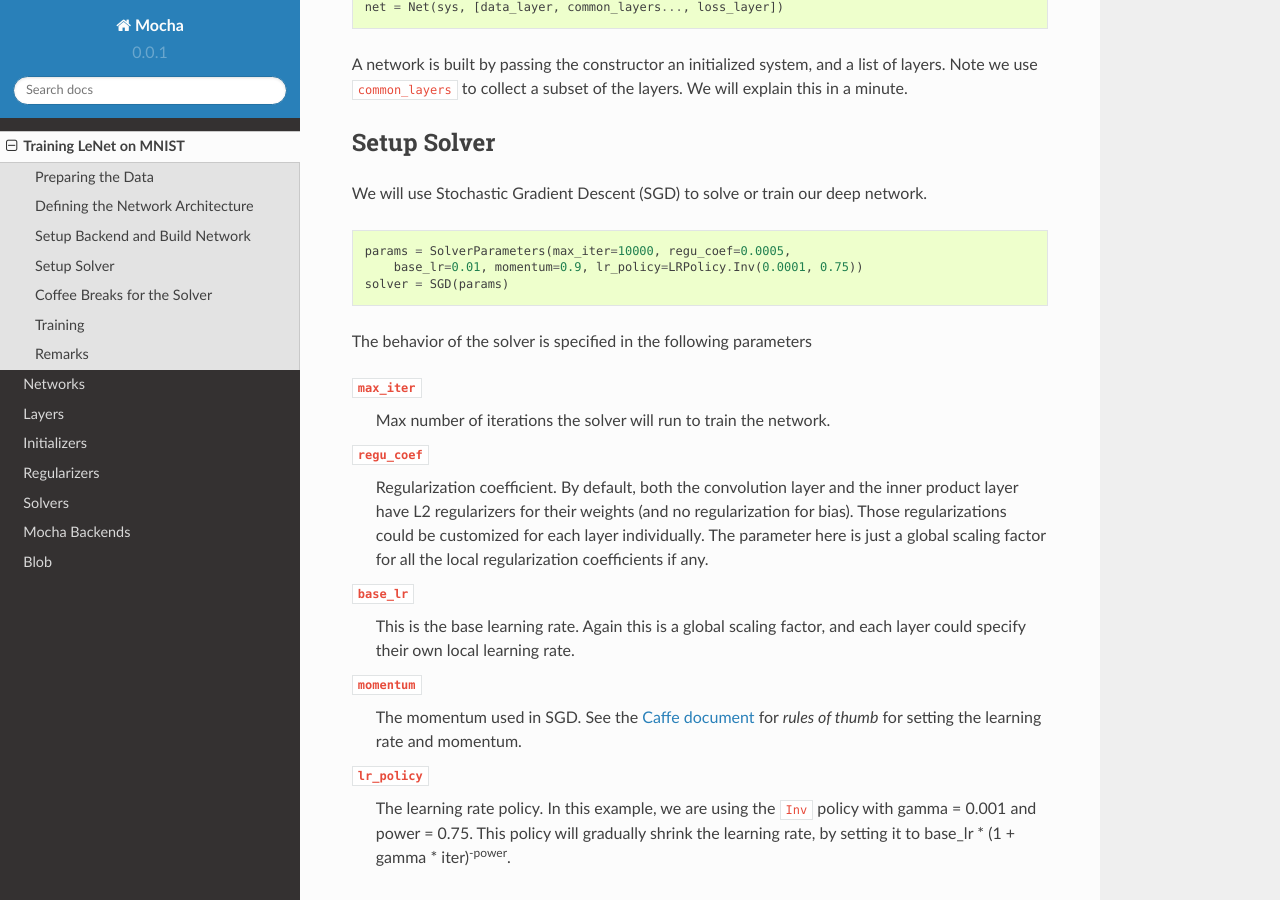
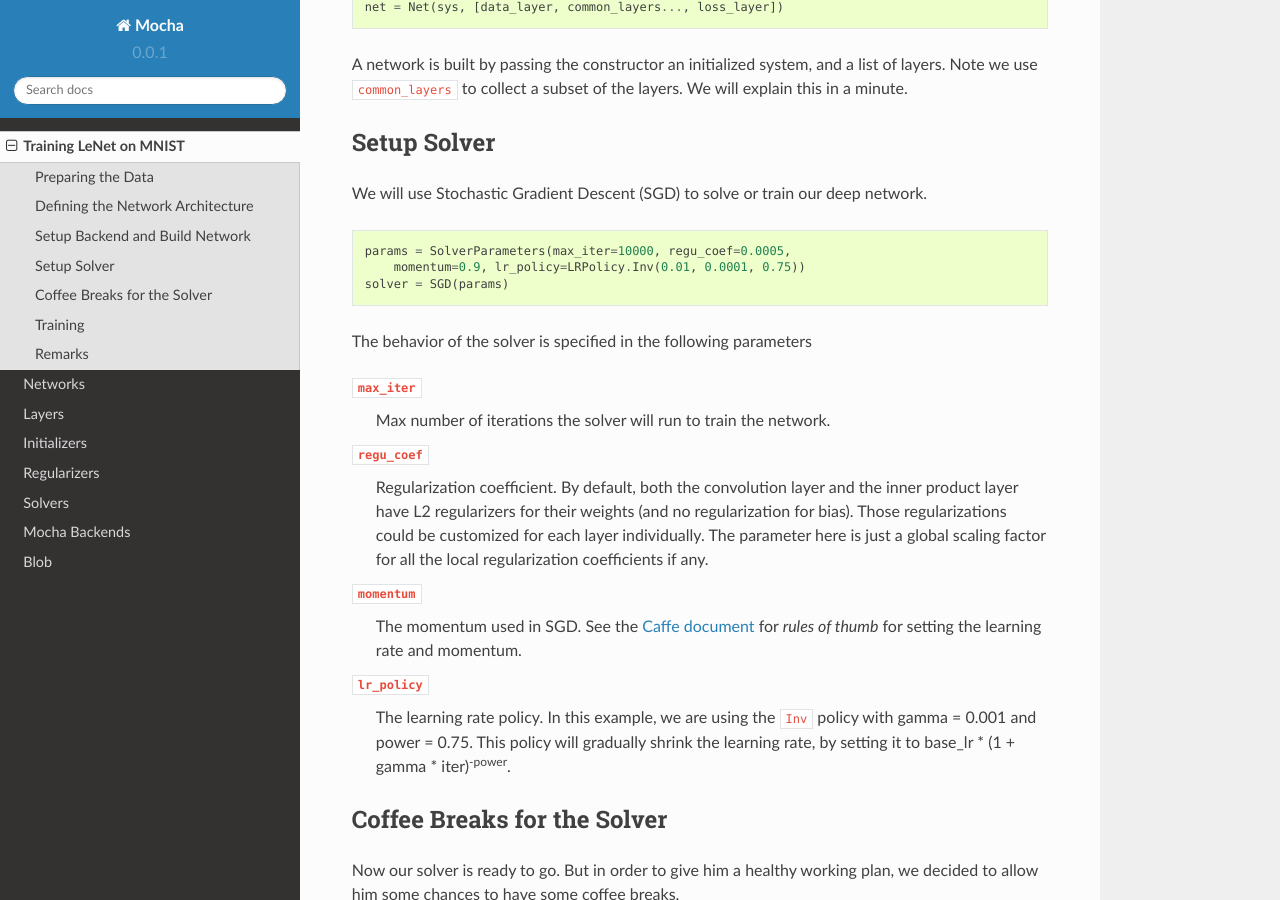
Before and after one commit to pluskid/Mocha.jl, a Sphinx documentation site: the page built from docs/tutorial/mnist.rst, in a window 1280 px wide and 900 px high, scrolled down 3073 px. Built offline with Sphinx 7.4.7 and the Read the Docs theme 2.0.0, drawn with Linux system fonts in a browser that asks for light colours.

Commit message:
move base_lr from solver-param to lr-policy

```diff
--- a/docs/tutorial/mnist.rst
+++ b/docs/tutorial/mnist.rst
@@ -179,7 +179,7 @@ deep network.
 .. code-block:: julia
 
    params = SolverParameters(max_iter=10000, regu_coef=0.0005,
-       base_lr=0.01, momentum=0.9, lr_policy=LRPolicy.Inv(0.0001, 0.75))
+       momentum=0.9, lr_policy=LRPolicy.Inv(0.01, 0.0001, 0.75))
    solver = SGD(params)
 
 The behavior of the solver is specified in the following parameters
@@ -193,9 +193,6 @@ The behavior of the solver is specified in the following parameters
   customized for each layer individually. The parameter here is just a
   global scaling factor for all the local regularization coefficients
   if any.
-``base_lr``
-  This is the base learning rate. Again this is a global scaling
-  factor, and each layer could specify their own local learning rate.
 ``momentum``
   The momentum used in SGD. See the `Caffe document
   <http://caffe.berkeleyvision.org/tutorial/solver.html>`_ for *rules
```
Also changed, not shown: 4 other files.
